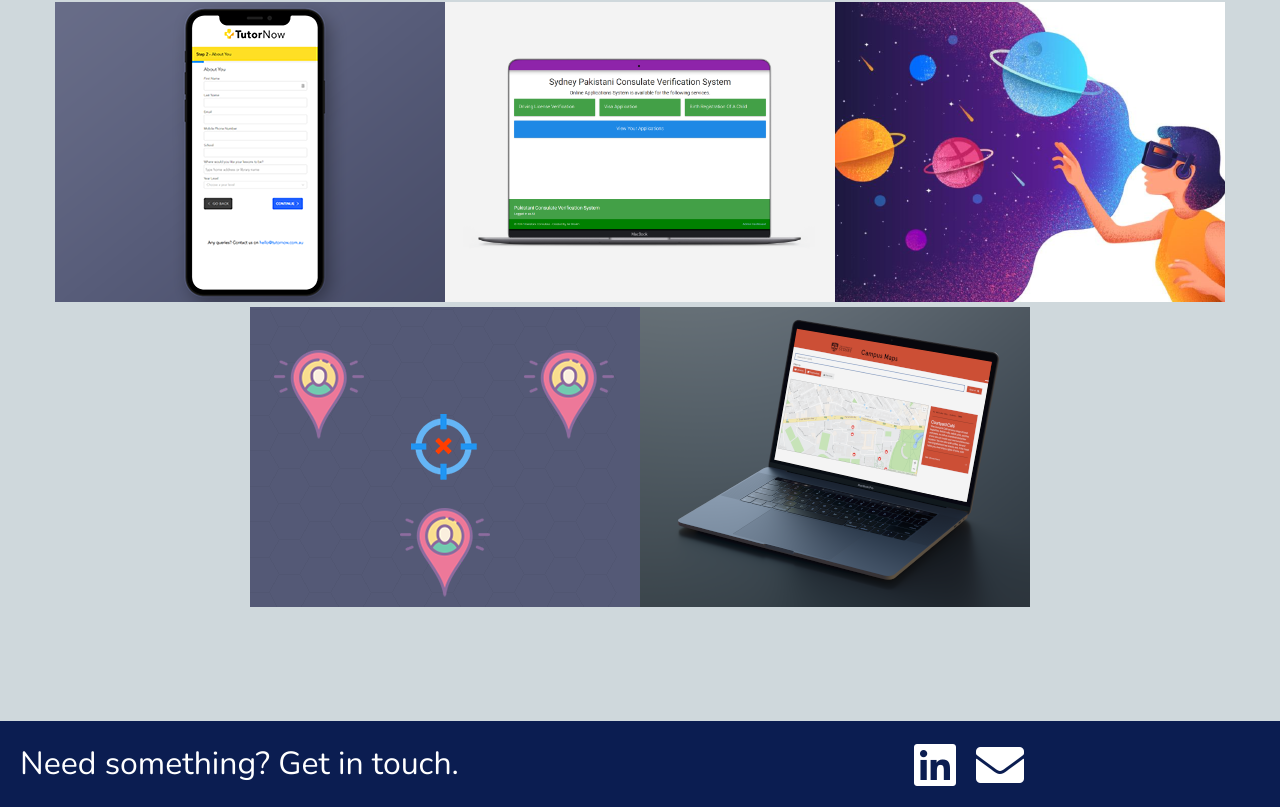
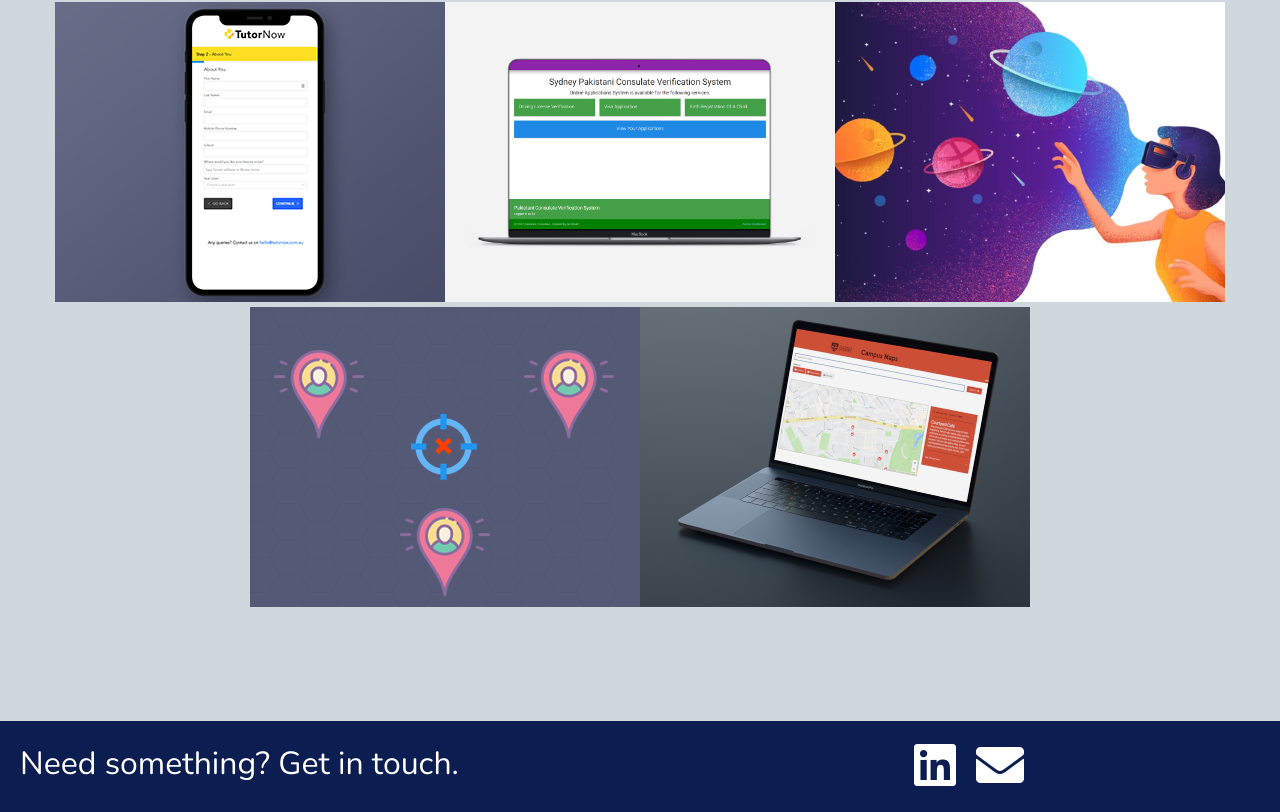
Before and after one commit to pakiKanga/portfolio, a React (Create React App) app: page / in a window 1280 px wide. Shown: the part 879-1691 px from the top of the page. Built offline with nearby package versions, Linux system fonts and the light colour scheme; a web font is replaced by a local one.

Commit message:
contact update

```diff
--- a/src/css/contact.css
+++ b/src/css/contact.css
@@ -2,9 +2,10 @@
 
 
 .contact-container {
-    background-color: #004CFF;
+    background-color: #0B1D51;
     display: flex;
     color: white;
+    padding-bottom: 5px;
 
 }
 
```
